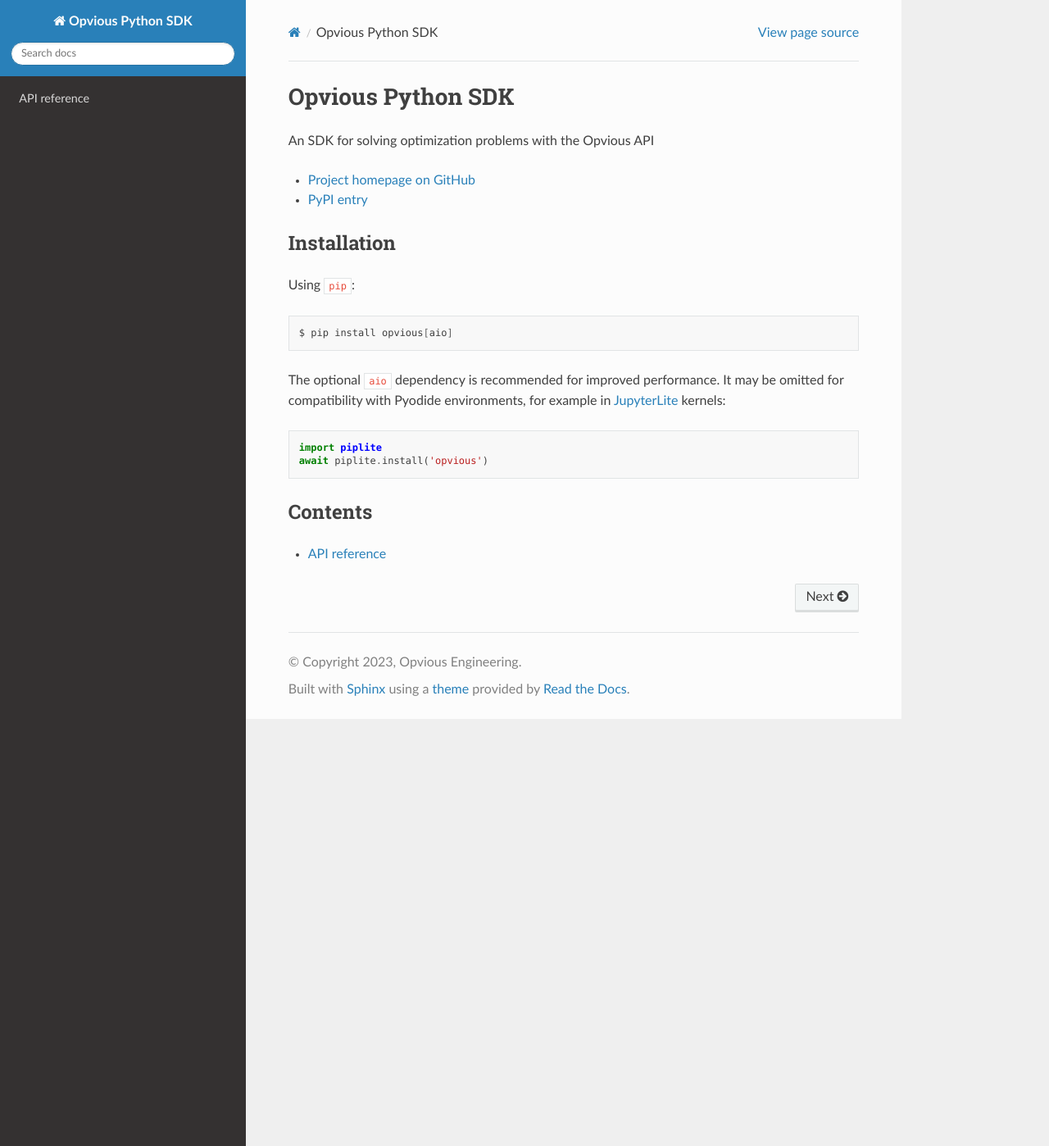
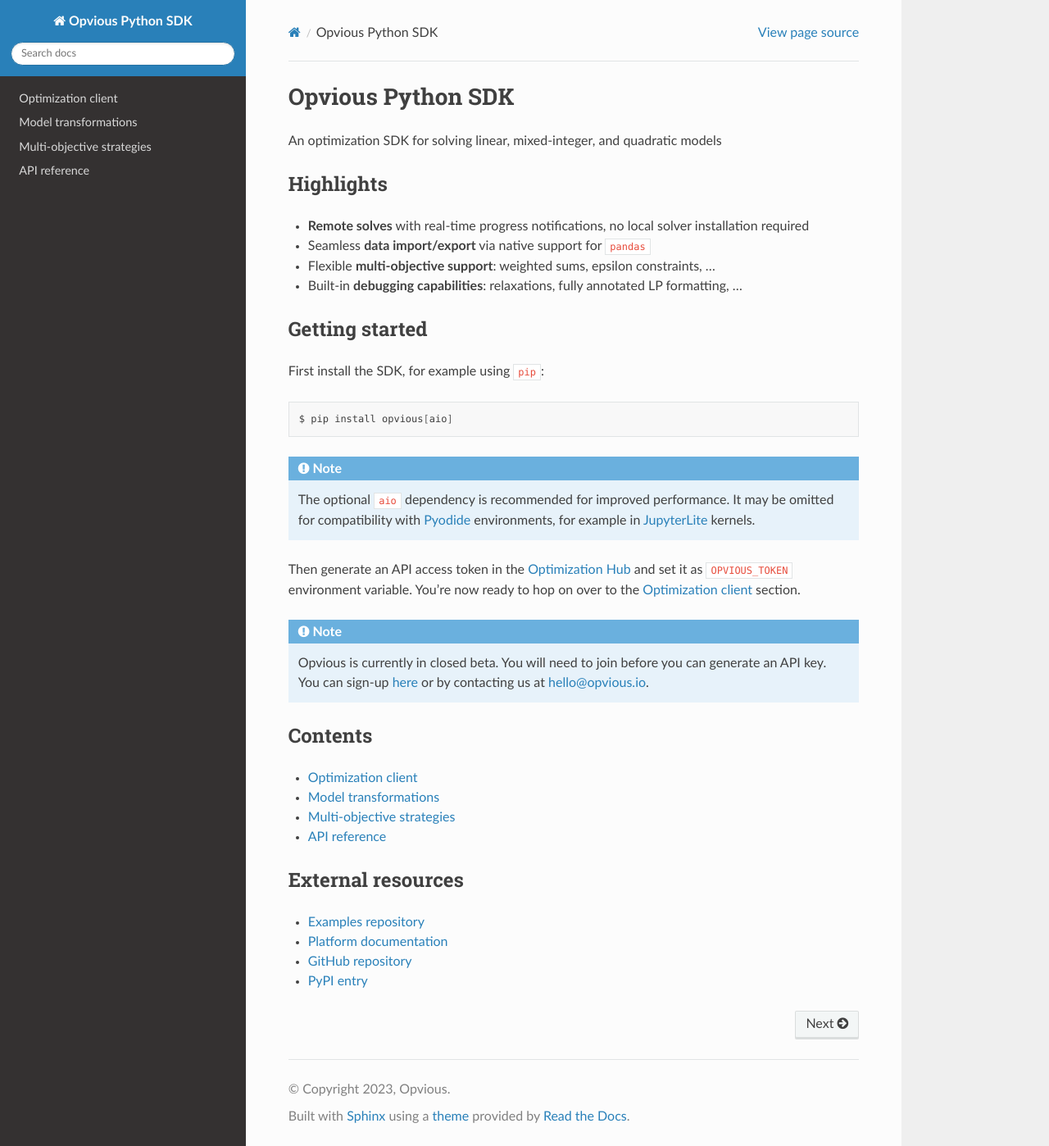
Before and after one commit to opvious/sdk.py, a Sphinx documentation site: the page built from docs/index.rst, in a window 1280 px wide and 1398 px high. Shown: the whole window at 82% size. Built offline with Sphinx 7.4.7 and the Read the Docs theme 2.0.0, drawn with Linux system fonts in a browser that asks for light colours.

Commit message:
Expand documentation

```diff
--- a/docs/reference.rst
+++ b/docs/api-reference.rst
@@ -3,5 +3,4 @@
 
 .. automodule:: opvious
    :members:
-   :undoc-members:
    :show-inheritance:
--- a/docs/conf.py
+++ b/docs/conf.py
@@ -12,14 +12,15 @@
 # https://www.sphinx-doc.org/en/master/usage/configuration.html#project-information
 
 project = "Opvious Python SDK"
-copyright = "2023, Opvious Engineering"
-author = "Opvious Engineering"
+copyright = "2023, Opvious"
+author = "Opvious"
 
 # -- General configuration ---------------------------------------------------
 # https://www.sphinx-doc.org/en/master/usage/configuration.html#general-configuration
 
 extensions = [
     "sphinx.ext.autodoc",
+    "sphinx.ext.autosectionlabel",
     "sphinx.ext.napoleon",
     "sphinx_rtd_theme",
 ]
--- a/docs/index.rst
+++ b/docs/index.rst
@@ -3,39 +3,71 @@
 Opvious Python SDK
 ==================
 
-An SDK for solving optimization problems with the Opvious API
-
-+ `Project homepage on GitHub`_
-+ `PyPI entry`_
+An optimization SDK for solving linear, mixed-integer, and quadratic models
 
 
-Installation
-------------
+Highlights
+----------
 
-Using `pip`:
++ **Remote solves** with real-time progress notifications, no local solver
+  installation required
++ Seamless **data import/export** via native support for `pandas`
++ Flexible **multi-objective support**: weighted sums, epsilon constraints, ...
++ Built-in **debugging capabilities**: relaxations, fully annotated LP
+  formatting, ...
+
+
+Getting started
+---------------
+
+First install the SDK, for example using `pip`:
 
 .. code-block:: bash
 
   $ pip install opvious[aio]
 
-The optional `aio` dependency is recommended for improved performance.
-It may be omitted for compatibility with Pyodide environments, for example in
-`JupyterLite`_ kernels:
 
-.. code-block:: python
+.. note::
+  The optional `aio` dependency is recommended for improved performance.
+  It may be omitted for compatibility with `Pyodide`_ environments, for example
+  in `JupyterLite`_ kernels.
 
-  import piplite
-  await piplite.install('opvious')
+Then generate an API access token in the `Optimization Hub`_ and set it as
+`OPVIOUS_TOKEN` environment variable. You're now ready to hop on over to the
+:ref:`Optimization client` section.
+
+.. note::
+  Opvious is currently in closed beta. You will need to join before you can
+  generate an API key. You can sign-up `here <https://www.opvious.io/signup>`_
+  or by contacting us at hello@opvious.io.
 
 
 Contents
 ---------
 
 .. toctree::
-   :maxdepth: 2
+   :maxdepth: 1
 
-   reference
+   client
+   transformations
+   strategies
+   api-reference
 
-.. _Project homepage on GitHub: https://github.com/opvious/sdk.py
+
+External resources
+------------------
+
++ `Examples repository`_
++ `Platform documentation`_
++ `GitHub repository`_
++ `PyPI entry`_
+
+
+.. _Optimization Hub: https://hub.beta.opvious.io/
+.. _pandas: https://pandas.pydata.org
+.. _Pyodide: https://pyodide.org
+.. _JupyterLite: https://jupyterlite.readthedocs.io
 .. _PyPI entry: https://pypi.python.org/pypi/opvious/
-.. _JupyterLite: https://jupyterlite.readthedocs.io
+.. _GitHub repository: https://github.com/opvious/sdk.py
+.. _Examples repository: https://github.com/opvious/examples
+.. _Platform documentation: https://docs.opvious.io
--- a/opvious/__init__.py
+++ b/opvious/__init__.py
@@ -1,5 +1,3 @@
-"""Opvious Python SDK"""
-
 import logging
 
 from .client import Client, ClientSetting
@@ -25,6 +23,7 @@
     SolveResponse,
     SolveSummary,
     SolveStrategy,
+    Target,
 )
 from .data.tensors import (
     DimensionArgument,
@@ -59,7 +58,6 @@
     RelaxConstraints,
     RelaxationPenalty,
     Transformation,
-    TransformationContext,
 )
 
 
@@ -97,6 +95,7 @@
     "SolveStrategy",
     "SolveSummary",
     "SparseTensorArgument",
+    "Target",
     "Tensor",
     "TensorArgument",
     "Value",
@@ -118,7 +117,6 @@
     "RelaxConstraints",
     "RelaxationPenalty",
     "Transformation",
-    "TransformationContext",
     # Miscellaneous
     "__version__",
 ]
```
Also changed, not shown: README.md (+4 -36 lines), docs/client.rst (added, +62 -0 lines), docs/strategies.rst (added, +96 -0 lines), docs/transformations.rst (added, +132 -0 lines), 2 other files.
